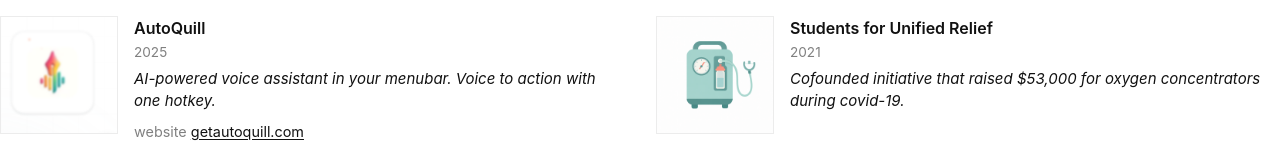
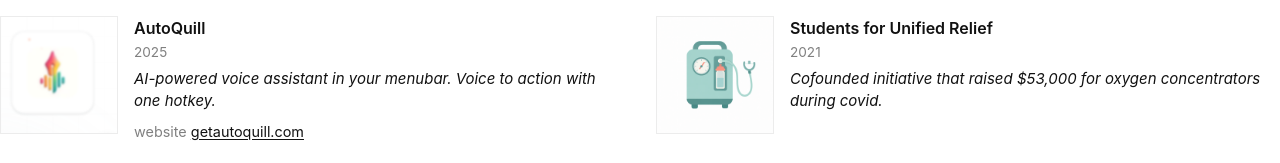
Before and after one commit to DevelopedByDev/portfolio_website, a Next.js app: page / in a window 1280 px wide. Shown: the part 435-598 px from the top of the page. Built offline with nearby package versions, Linux system fonts and the light colour scheme.

Commit message:
Shorten covid-19 to covid in SUR description
Co-Authored-By: Divyansh (Dev) Lalwani <dslalwani@gmail.com>

```diff
--- a/app/page.tsx
+++ b/app/page.tsx
@@ -65,7 +65,7 @@ export default function Home() {
             <div className="work-body">
               <h3>Students for Unified Relief</h3>
               <div className="work-venue">2021</div>
-              <p className="work-desc">Cofounded initiative that raised $53,000 for oxygen concentrators during covid-19.</p>
+              <p className="work-desc">Cofounded initiative that raised $53,000 for oxygen concentrators during covid.</p>
             </div>
           </div>
         </div>
```
